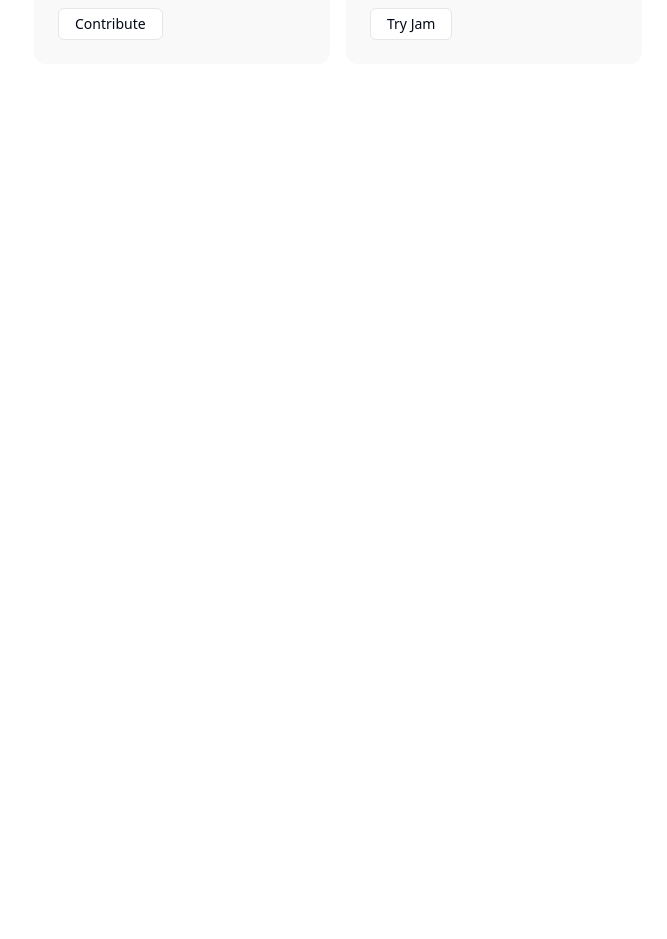
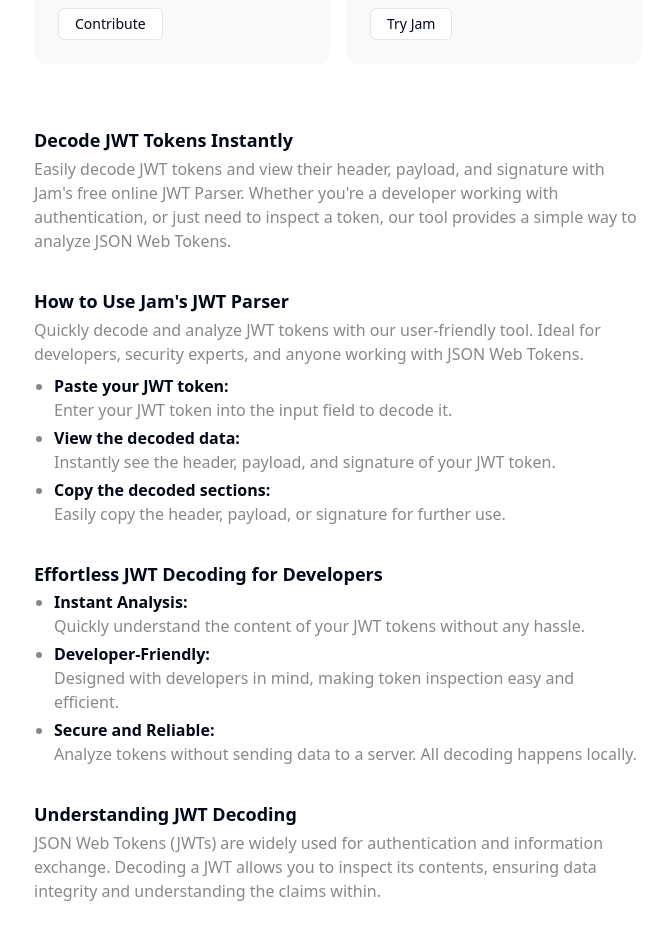
Before and after one commit to jamdotdev/jam-dev-utilities, a Next.js app: page /utilities/jwt-parser in a window 1280 px wide. Shown: the part 1280-2219 px from the top of the page, without its empty margins (302-969 px from the left). Before the commit the page ends 1408 px from the top, so only its background shows below. Built offline with nearby package versions, Linux system fonts and the light colour scheme.

Commit message:
feat: add SEO component to jwt-parser page

```diff
--- a/pages/utilities/jwt-parser.tsx
+++ b/pages/utilities/jwt-parser.tsx
@@ -9,7 +9,8 @@
 import { useCopyToClipboard } from "@/components/hooks/useCopyToClipboard";
 import CallToActionGrid from "@/components/CallToActionGrid";
 import Meta from "@/components/Meta";
-import { decodeJWT } from "../../components/utils/jwt-parser.utils";
+import { decodeJWT } from "@/components/utils/jwt-parser.utils";
+import JWTParserSEO from "../../components/seo/JWTParserSEO";
 
 export default function JWTParser() {
   const [input, setInput] = useState("");
@@ -48,7 +49,7 @@
   return (
     <main>
       <Meta
-        title="JWT Parser by Jam.dev | Free, Open Source & Ad-free"
+        title="JWT Parser | Free, Open Source & Ad-free"
         description="Decode JWT tokens quickly and easily with Jam's free online JWT Decoder. Just paste your token and get the decoded result. That's it."
       />
       <Header />
@@ -110,6 +111,10 @@
       </section>
 
       <CallToActionGrid />
+
+      <section className="container max-w-2xl mb-6">
+        <JWTParserSEO />
+      </section>
     </main>
   );
 }
```
